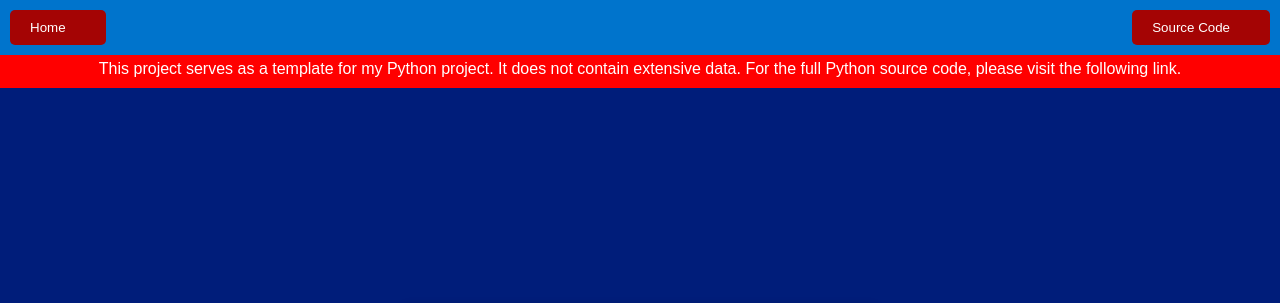
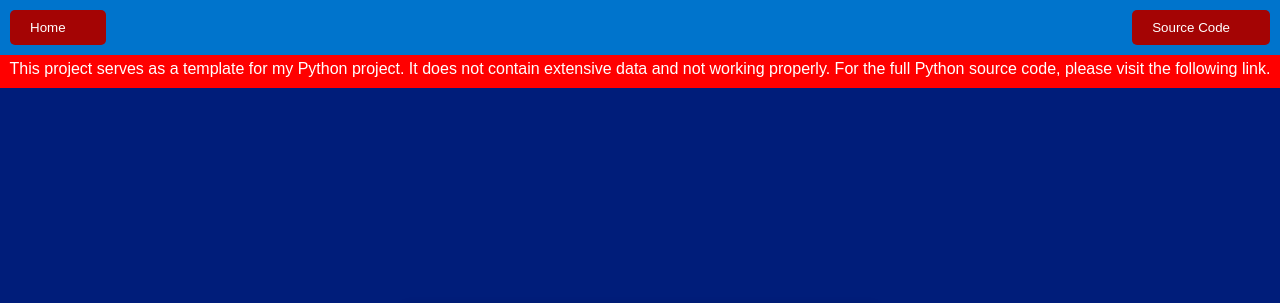
Before and after one commit to ibrahimrifats/ibrahim, a plain HTML site: page python dictionary project.html in a window 1280 px wide. Shown: the top 303 px of the page. Drawn offline with Linux system fonts and the light colour scheme.

Commit message:
Update python dictionary project.html

```diff
--- a/python dictionary project.html
+++ b/python dictionary project.html
@@ -137,7 +137,7 @@
 
 
     <div class="notice">
-        This project serves as a template for my Python project. It does not contain extensive data. For the full Python source code, please visit the following link.
+        This project serves as a template for my Python project. It does not contain extensive data and not working properly. For the full Python source code, please visit the following link.
     </div>
 
     <div class="container">
```
